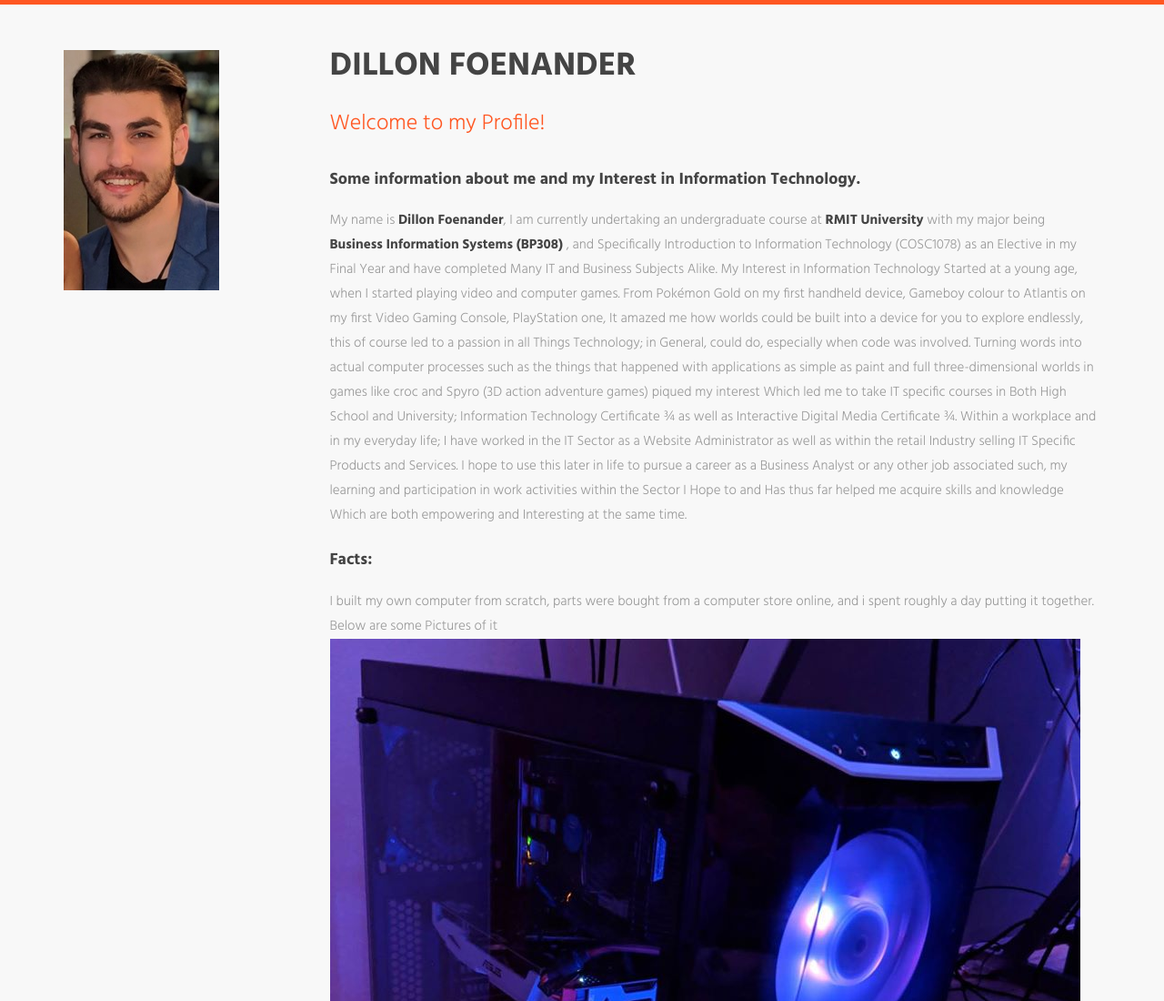
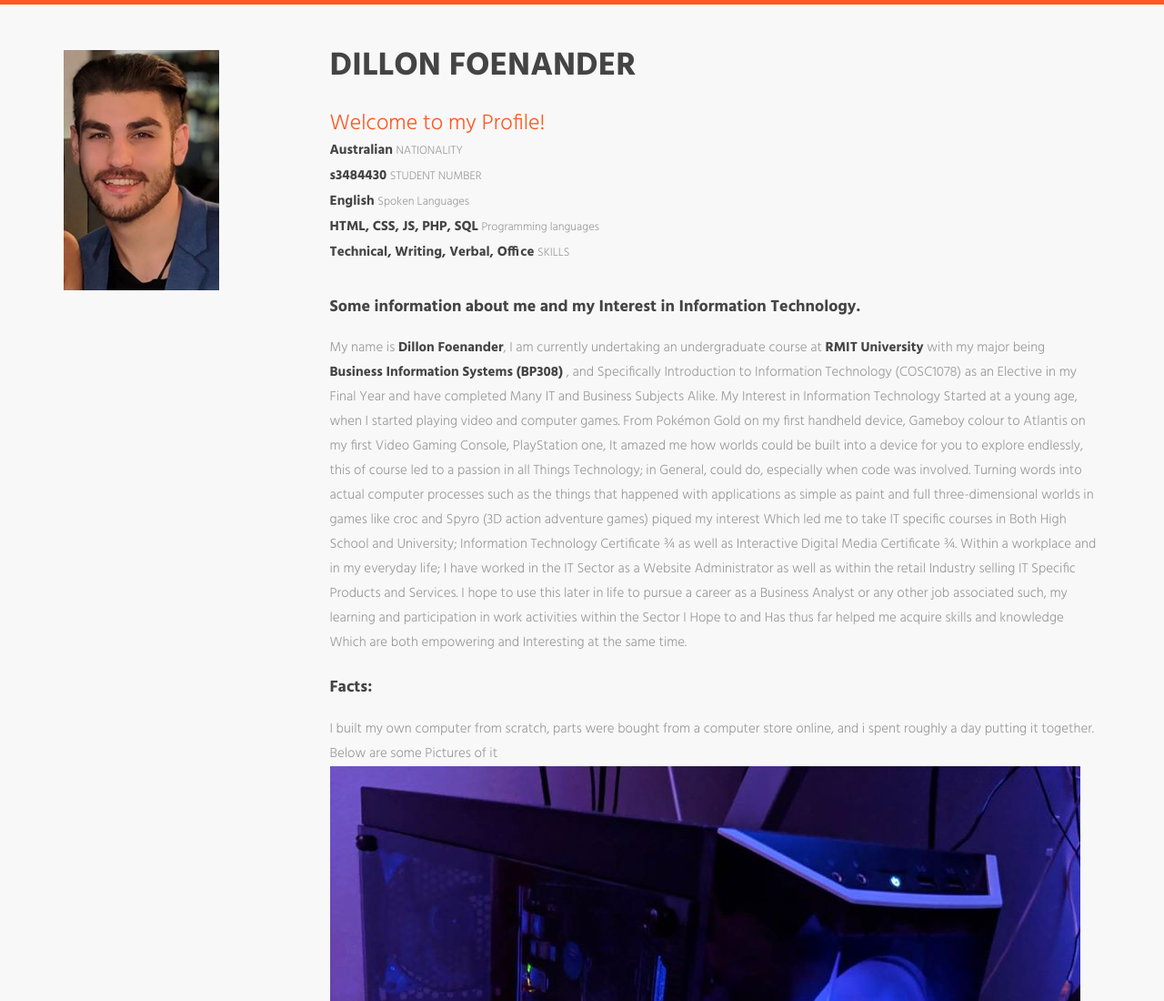
Before and after one commit to DilfoeRMIT/s3484430_COSC1078, a plain HTML site: page index.html in a window 1280 px wide. Shown: the top 1100 px of the page at 91% size. Drawn offline with Linux system fonts and the light colour scheme.

Commit message:
Update index.html

```diff
--- a/index.html
+++ b/index.html
@@ -55,6 +55,22 @@
                     <h1 class="name">Dillon Foenander</h1>
                     <br>
                     <span>Welcome to my Profile!</span>
+                    <br>
+                    <strong>Australian</strong>
+                    <small> NATIONALITY </small>
+                    <br>
+                    <strong>s3484430</strong>
+                    <small> STUDENT NUMBER </small>
+                    <br>
+                    <strong>English</strong>
+                    <small> Spoken Languages </small>
+                    <br>
+                    <strong>HTML, CSS, JS, PHP, SQL</strong>
+                    <small>Programming languages</small>
+                    <br>
+                    <strong>Technical, Writing, Verbal, Office</strong>
+                    <small>SKILLS</small>
+
                 </div>
                 <h2> Some information about me and my Interest in Information Technology. </h2>
                 <p>
```
